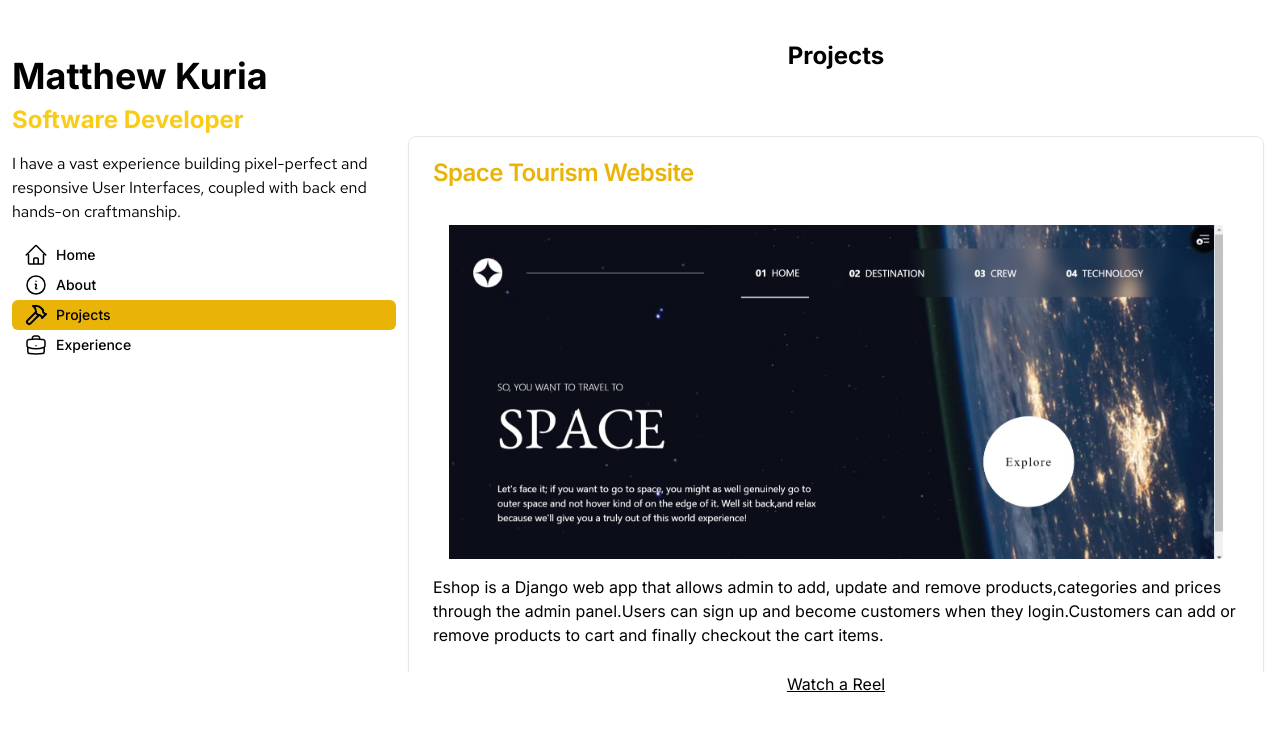
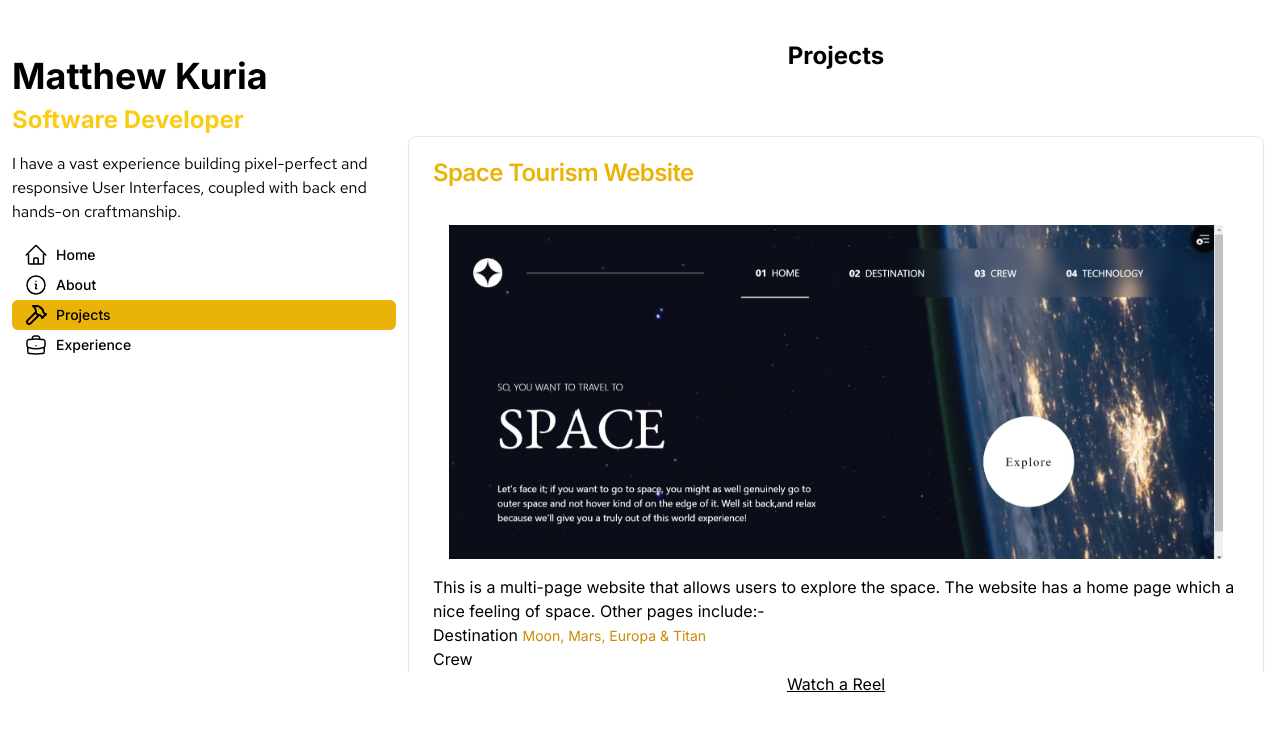
Before and after one commit to matthewkuria/myportifolio, a Next.js app: page /projects in a window 1280 px wide. Shown: the top 730 px of the page. Built offline with nearby package versions, Linux system fonts and the light colour scheme; a web font is replaced by a local one.

Commit message:
Add more details to the first project

```diff
--- a/app/projects/page.tsx
+++ b/app/projects/page.tsx
@@ -24,10 +24,13 @@ export default function Page() {
               />
             </div>
             <div className="content-div">
-                <p>Eshop is a Django web app that allows admin to add, update and remove
-                  products,categories and prices through the admin panel.Users can sign up and become
-                  customers when they login.Customers can add or remove products to cart and finally checkout
-                  the cart items.
+                <p>This is a multi-page website that allows users to explore the space.
+                  The website has a home page which a nice feeling of space. Other pages include:-
+                  <ul>
+                    <li>Destination <span className="text-yellow-600 text-sm">Moon, Mars, Europa & Titan</span></li>
+                    <li>Crew</li>
+                    <li>Technology</li>
+                  </ul>
               </p>
             </div>
           </CardContent>
```
